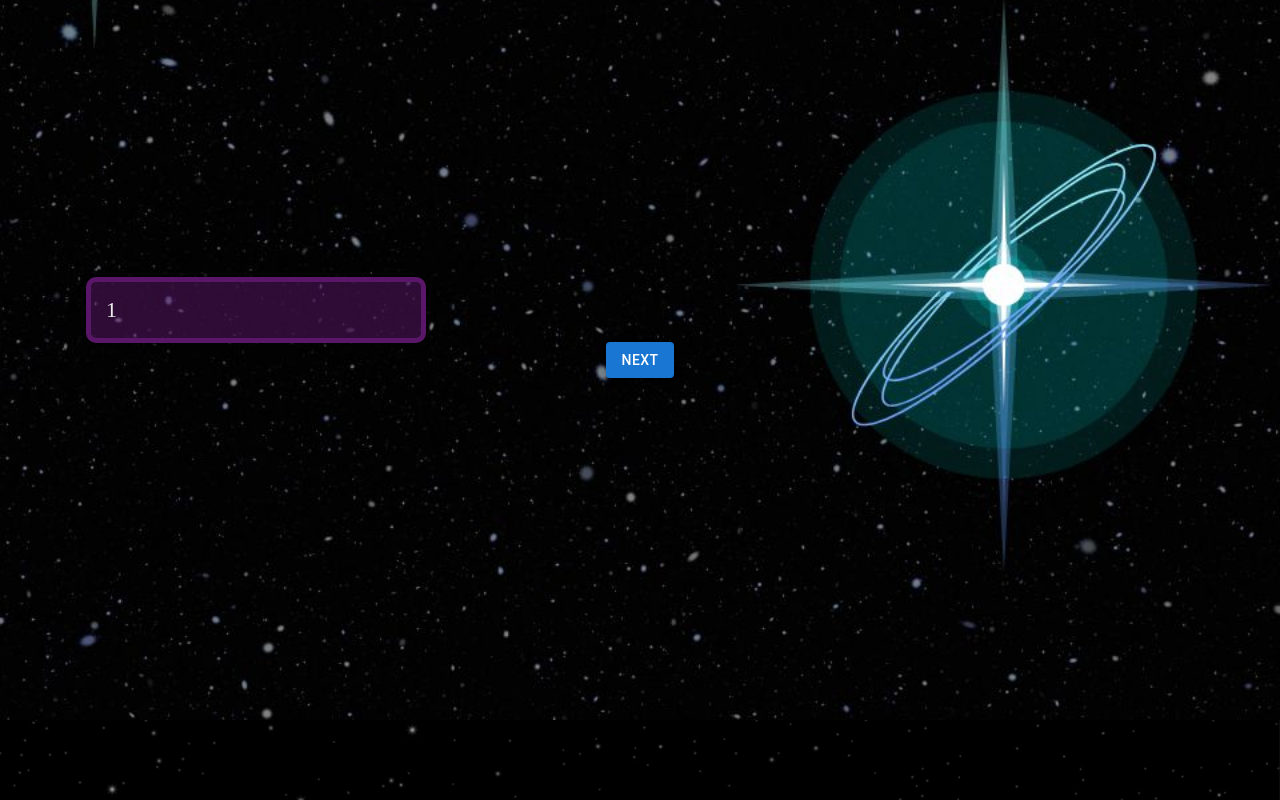
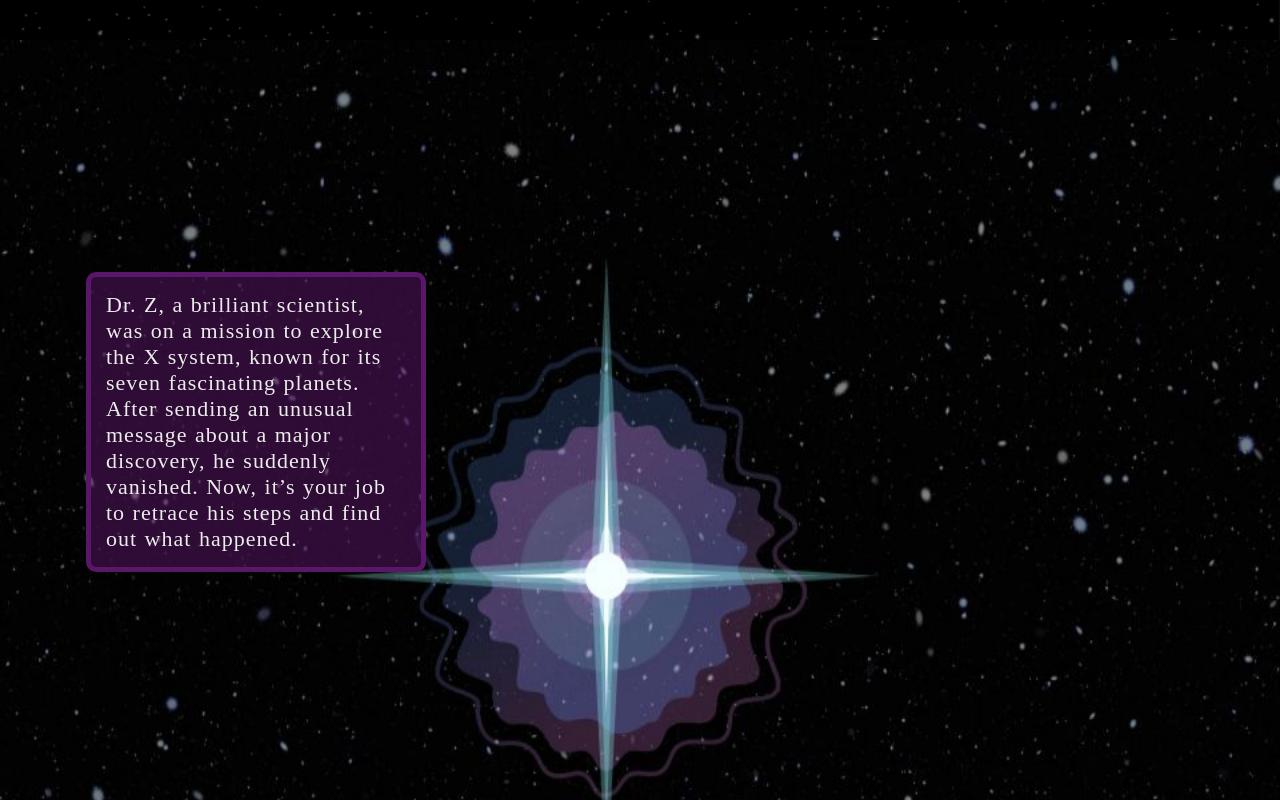
Before and after one commit to nadeenetriby/Exoplanet-Exploration, a React (Vite) app: page /story in a window 1280 px wide. Built offline with nearby package versions, Linux system fonts and the light colour scheme.

Commit message:
add story page

```diff
--- /dev/null
+++ b/src/data/data.js
@@ -0,0 +1,9 @@
+export const paragraph =[
+    `Dr. Z, a brilliant scientist, was on a mission to explore the X system, known for its seven fascinating planets. After sending an unusual message about a major discovery, he suddenly vanished. Now, it’s your job to retrace his steps and find out what happened.
+`,
+`Before disappearing, Dr. Z sent a final, fragmented transmission. His message contained strange puzzles about the planets and their orbits, but it was cut short. Now, you need to follow the clues he left behind to discover where he went.
+`,
+`To find Dr. Z, you’ll solve challenges based on planetary science, space travel, and the unique features of X. Each challenge brings you closer to understanding what went wrong and where Dr. Z might be hiding.
+`,
+`Explore the X planets, learn what makes them unique, and gather clues along the way. Are you ready to solve the mystery of Dr. Z’s disappearance and complete his mission? The fate of the expedition depends on you.`
+]
--- a/src/pages/Story.jsx
+++ b/src/pages/Story.jsx
@@ -1,65 +1,74 @@
 import BG from '../assets/2.jpg'
 import styles from './story.module.css'
-import { useState } from 'react'
+import { useEffect, useState } from 'react'
 import Button from '@mui/material/Button';
+import {paragraph} from '../data/data.js'
 
 const style = {
   position: "absolute",
+  width: 150,
+  top: 650,
+  left: 1300,
+  backgroundColor: "#4e1363"
 }
-
-const paragraph = ['1', '2', '3', '4', '5', '6', '7']
-const id = ['p1', 'p2', 'p3', 'p4', 'p5', 'p6', 'p7']
-
-
 export default function Story() {
-  const [isAnimating, setIsAnimating] = useState(false);
-  const [isShow, setShow] = useState(undefined)
+  const [isShow, setShow] = useState(false)
   const [zoomIn, setZoomIn] = useState(true)
   const [index, setIndex] = useState(0)
 
-  const handleAnimation = () => {
+  const handleZoomIn = ()=>{
+    if(index == paragraph.length-1)
+      return
+    setShow(false)
+    setZoomIn(true)
+    setIndex((old) => old+1)
+    handleTime()
+  }
+  const handlZoomout = () =>{
+    setShow(false)
+    setZoomIn(false)
+    setTimeout(() => {
+      handleZoomIn();
+    }, 2000);
 
-    // Remove and then re-add the animation class to restart the animation
-    setIsAnimating(false);
+  }
+  function handleTime(millsec = 3500) {
     setTimeout(() => {
-      setIsAnimating(true);
-    }, 0);
-  };
-
-
-  function handleTime() {
-    console.log("index ->" ,index);
-    console.log("isShow ->" ,isShow);
-    console.log("zoomIN ->" ,zoomIn);
-
-    // Your animation code here
-    setTimeout(() => {
-      // Code to be executed after 3 seconds
-      console.log('Animation finished!');
       setShow((old) => !old)
-      // Call a function or perform an action here
-    }, 3500); // 3000ms = 3 seconds
+    }, millsec);
   }
   function getID(){
     if (index == 0)
       return styles.id1
     else if(index == 1)
       return styles.id2
+    else if(index == 2)
+      return styles.id3
+    else if(index == 3)
+      return styles.id4
+  }
 
+  useEffect(() =>{
+    setTimeout(() => {
+      setShow(true)
+    }, 3500);
+  }, [])
+
+  function getIamageClass (){
+    return zoomIn ? styles.zoomImage : styles.zoomImageOut
   }
-   handleTime();
+
   return (
     <>
      <div className={styles.imageContainer}>
-        <img   src={BG} alt="Sample Image" className={zoomIn ? styles.zoomImage : styles.zoomImageOut}/>
-      {/* <p hidden={!isShow} id='p1' className={styles.story1}>Lorem ipsum dolor sit amet consectetur adipisicing elit. Commodi quibusdam unde pariatur illum aliquid itaque. Illo quidem atque eum amet fugiat sit unde adipisci deleniti, nulla voluptatem nobis, similique ipsum!</p> */}
-      {index!=paragraph.length &&< p hidden={(!isShow)} id={getID()} className={styles.story}>{paragraph[index]}</p>}
+        <img src={BG} alt="Sample Image"  className={`${getIamageClass()} ${styles.image } ${getID()}`}/>
+      {index!=paragraph.length &&< p hidden={(!isShow)} className={styles.story}>{paragraph[index]}</p>}
       {(isShow &&index!=paragraph.length) && <Button onClick={() => {
-        setShow(old => !old)
-        setZoomIn(old=> !old)
-        console.log("zsoom in on click",zoomIn);
-        setIndex((old) => old+1)
-        handleTime()
+        if(zoomIn){
+          handlZoomout()
+        }else{
+          handleZoomIn()
+        }
       }} sx={style} variant='contained'> Next</Button> }
     </div>
     </>
--- a/src/pages/story.module.css
+++ b/src/pages/story.module.css
@@ -2,7 +2,7 @@
 /* Container for centering the image */
 .imageContainer {
     width: 100%; /* Full viewport width */
-    height: 100%; /* Full viewport height */
+    height: 100vh; /* Full viewport height */
     display: flex;
     justify-content: center;
     align-items: center;
@@ -11,20 +11,36 @@
 }
 
 /* Image with initial state */
+.image{
+    width: 100%;
+    height: 100%;
+    transition: transform 3s ease; /*    Smooth transition */
+    animation: zoom-in 2s ease 2s forwards;
+}
 .zoomImage {
-width: 100%;
-height: 100%;
-    transition: transform 3s ease; /*    Smooth transition */
     transform-origin: 20% 50%; /* Default zoom from center */
-    animation: zoom-in 2s ease 2s forwards;
     /* animation: zoom-out; */
 }
+.id1{
+    transform-origin: -20% -55%;
+}
 
+.id2{
+    transform-origin: 50% 40%;
+}
+
+.id3{
+    transform-origin: -30% 50%;
+}
+
+.id4{
+    transform-origin: 40% -60%;
+}
 .zoomImageOut {
     width: 100%;
     height: 100%;
     transition: transform 3s ease;
-    transform-origin: 20% 50%; /* Same origin to keep consistency */
+    /* transform-origin: 20% 50%; */
     animation: zoom-out 2s ease forwards; /* Trigger zoom-out */
 }
 /* Zoom animation */
@@ -48,7 +64,7 @@ height: 100%;
 .story{
     position: absolute;
     width: 300px;
-    top: 40%;
+    top: 50%;
     left: 20%;
     color: rgb(236, 236, 236);
     padding: 15px;
@@ -58,10 +74,5 @@ height: 100%;
     border: 5px rgb(90, 22, 105) solid;
     background-color: rgb(90, 22, 105, 0.5);
     font-size: 22px;
-}
-#id1{
     transform: translate(-50%, -50%);
 }
-#id2{
-    transform: translate(-30%, -20%);
-}
```
